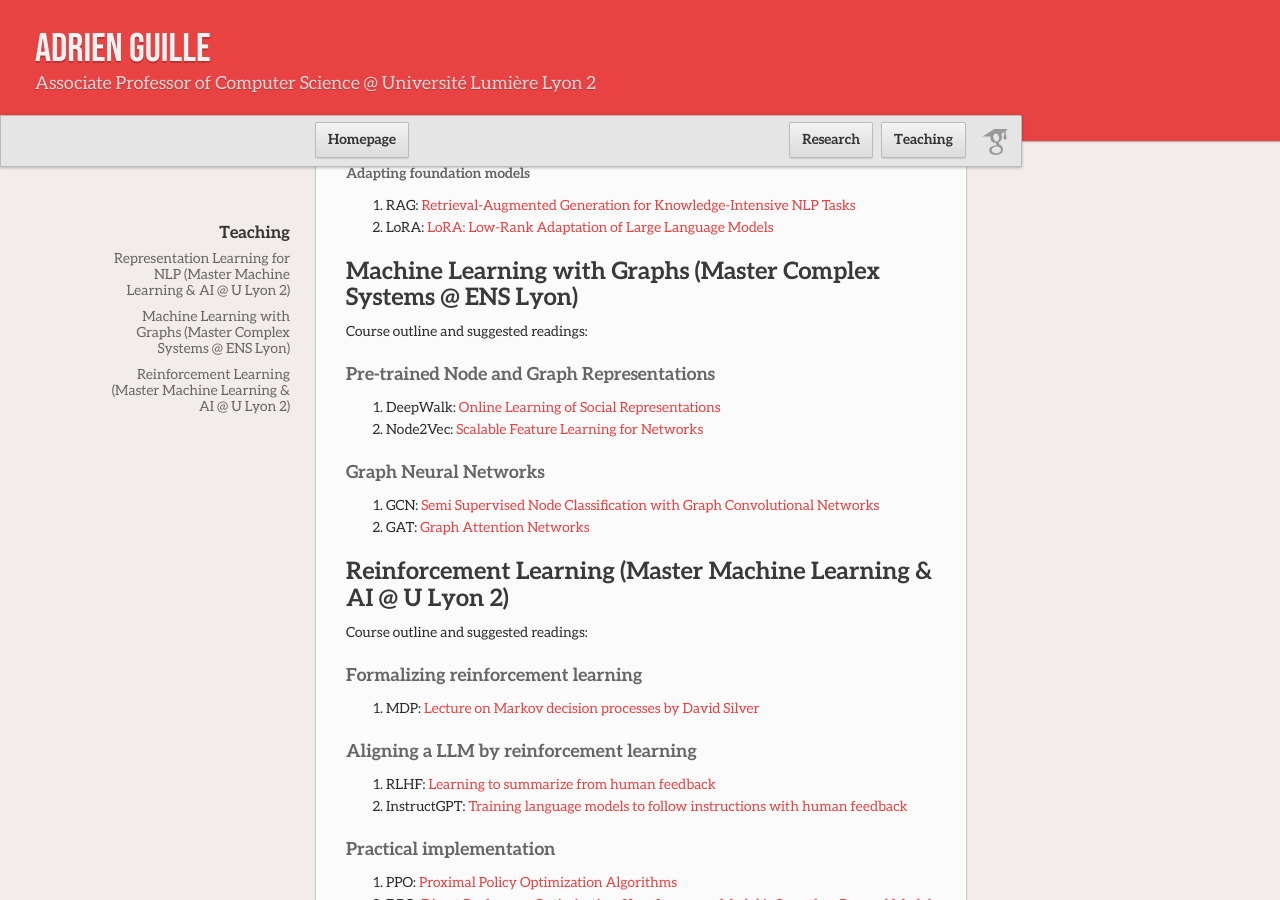
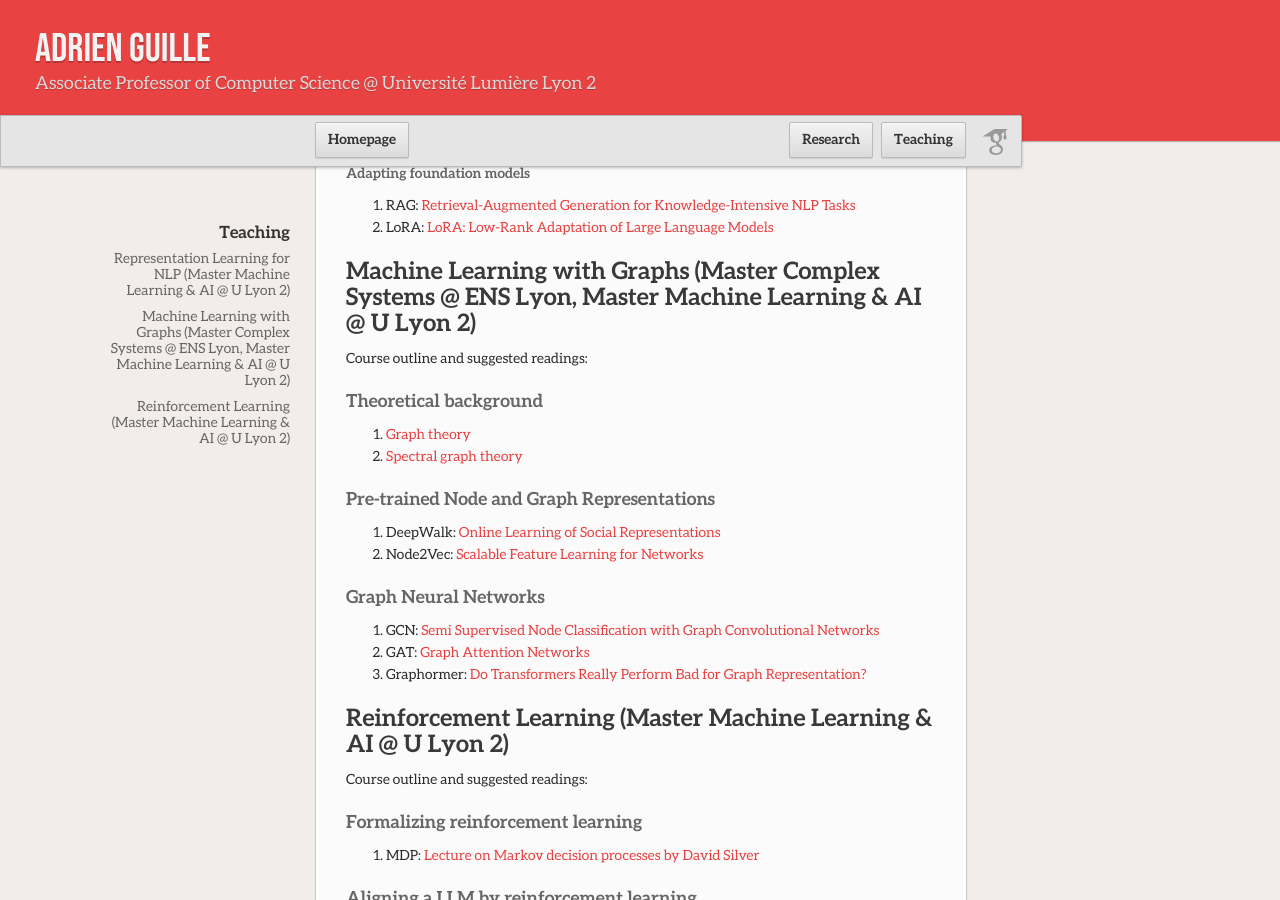
Before and after one commit to AdrienGuille/adrienguille.github.io, a Jekyll site: the page built from teaching.md, in a window 1280 px wide and 900 px high, scrolled down 862 px. Built offline with Jekyll 4.4.1, drawn with Linux system fonts in a browser that asks for light colours; our own code applies the rules of GitHub Pages for plain Markdown files.

Commit message:
Update teaching.md

```diff
--- a/teaching.md
+++ b/teaching.md
@@ -40,19 +40,22 @@ Course outline and suggested readings:
 - RAG: [Retrieval-Augmented Generation for Knowledge-Intensive NLP Tasks](https://arxiv.org/pdf/2005.11401)
 - LoRA: [LoRA: Low-Rank Adaptation of Large Language Models](https://arxiv.org/pdf/2106.09685)
 
-## Machine Learning with Graphs (Master Complex Systems @ ENS Lyon)
+## Machine Learning with Graphs (Master Complex Systems @ ENS Lyon, Master Machine Learning & AI @ U Lyon 2)
 
 Course outline and suggested readings:
 
+### Theoretical background
+- [Graph theory](https://www.zib.de/userpage/groetschel/teaching/WS1314/BondyMurtyGTWA.pdf)
+- [Spectral graph theory](https://www.cs.yale.edu/homes/spielman/PAPERS/SGTChapter.pdf)
+
 ### Pre-trained Node and Graph Representations
-
 - DeepWalk: [Online Learning of Social Representations](https://arxiv.org/pdf/1403.6652)
 - Node2Vec: [Scalable Feature Learning for Networks](https://cs.stanford.edu/~jure/pubs/node2vec-kdd16.pdf)
 
 ### Graph Neural Networks
-
 - GCN: [Semi Supervised Node Classification with Graph Convolutional Networks](https://arxiv.org/pdf/1609.02907.pdf)
 - GAT: [Graph Attention Networks](https://arxiv.org/pdf/1710.10903.pdf)
+- Graphormer: [Do Transformers Really Perform Bad for Graph Representation?](https://arxiv.org/pdf/2106.05234)
 
 ## Reinforcement Learning (Master Machine Learning & AI @ U Lyon 2)
 
```
